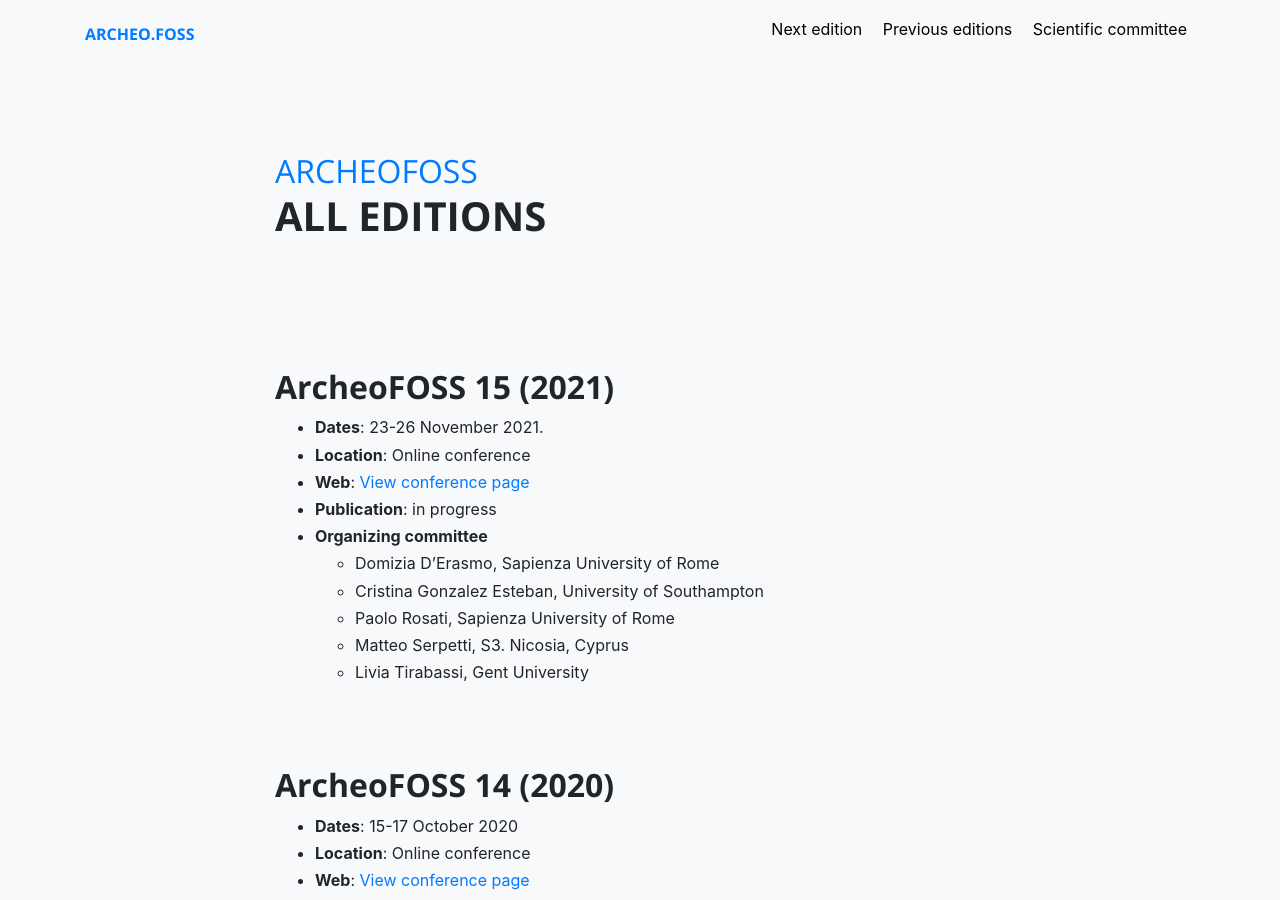
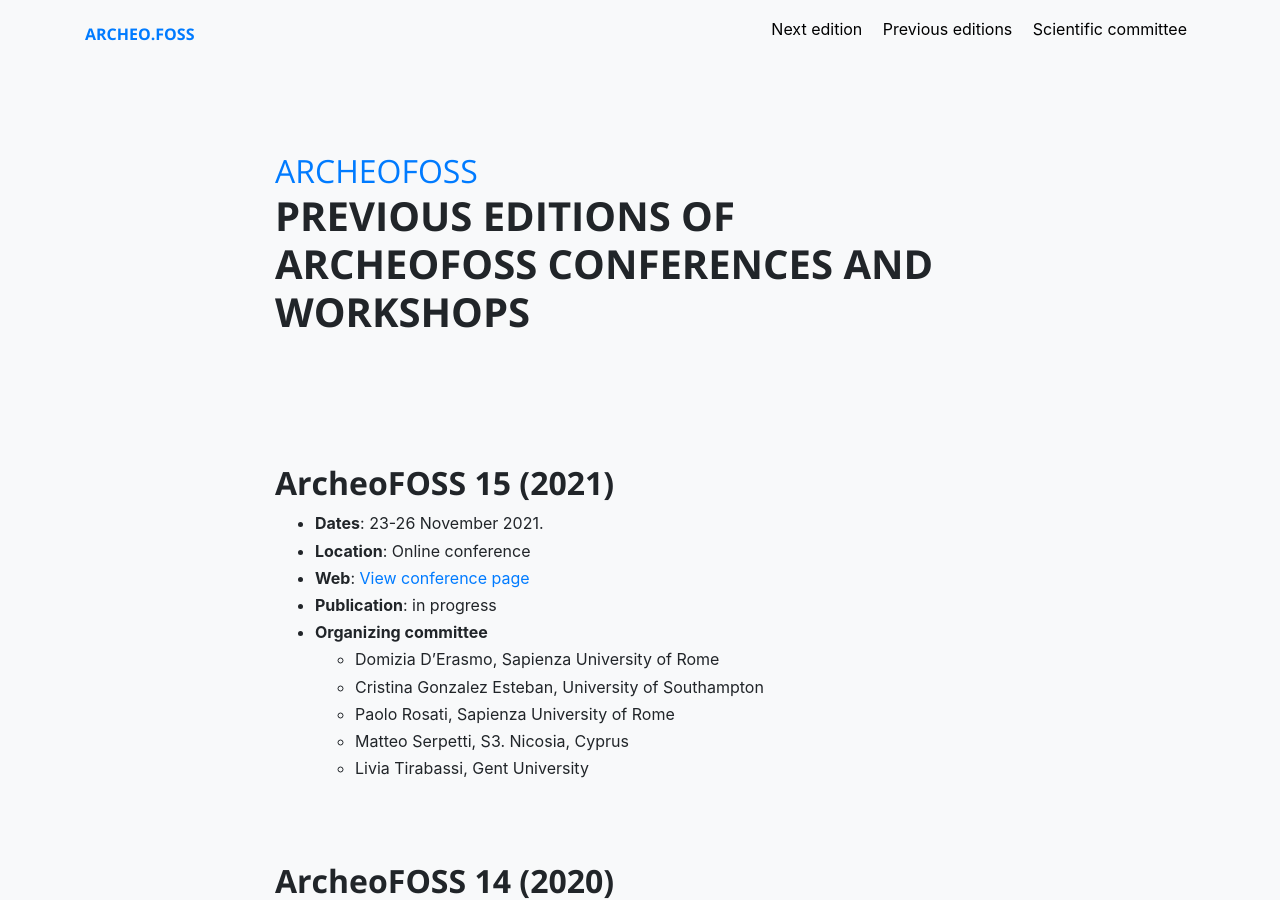
Before and after one commit to archeofoss/archeofoss, a Jekyll site: the page built from previous-editions.md, in a window 1280 px wide and 900 px high. Built offline with Jekyll 4.4.1, drawn with Linux system fonts in a browser that asks for light colours; nearby versions of some CDN libraries.

Commit message:
Updated tite of previous editions

```diff
--- a/previous-editions.md
+++ b/previous-editions.md
@@ -1,5 +1,5 @@
 ---
-title: All editions
+title: Previous editions of ArcheoFOSS conferences and workshops
 description: ArchaeoFOSS editions
 layout: article-slim
 ---
```
